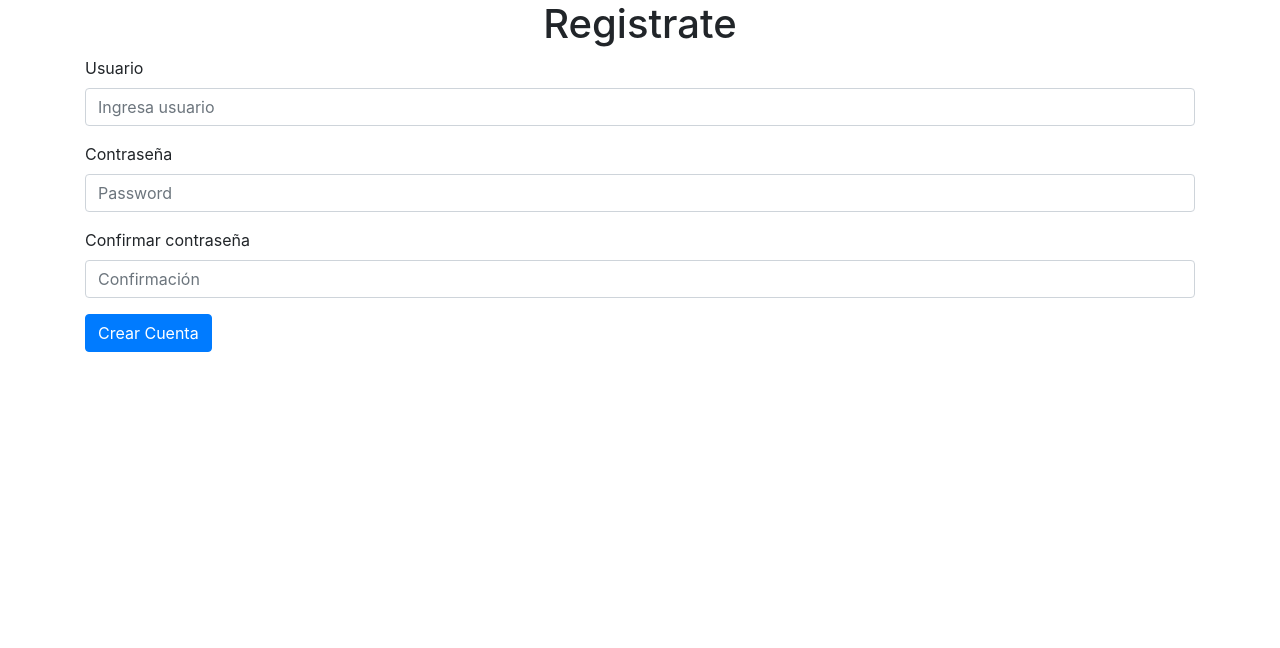
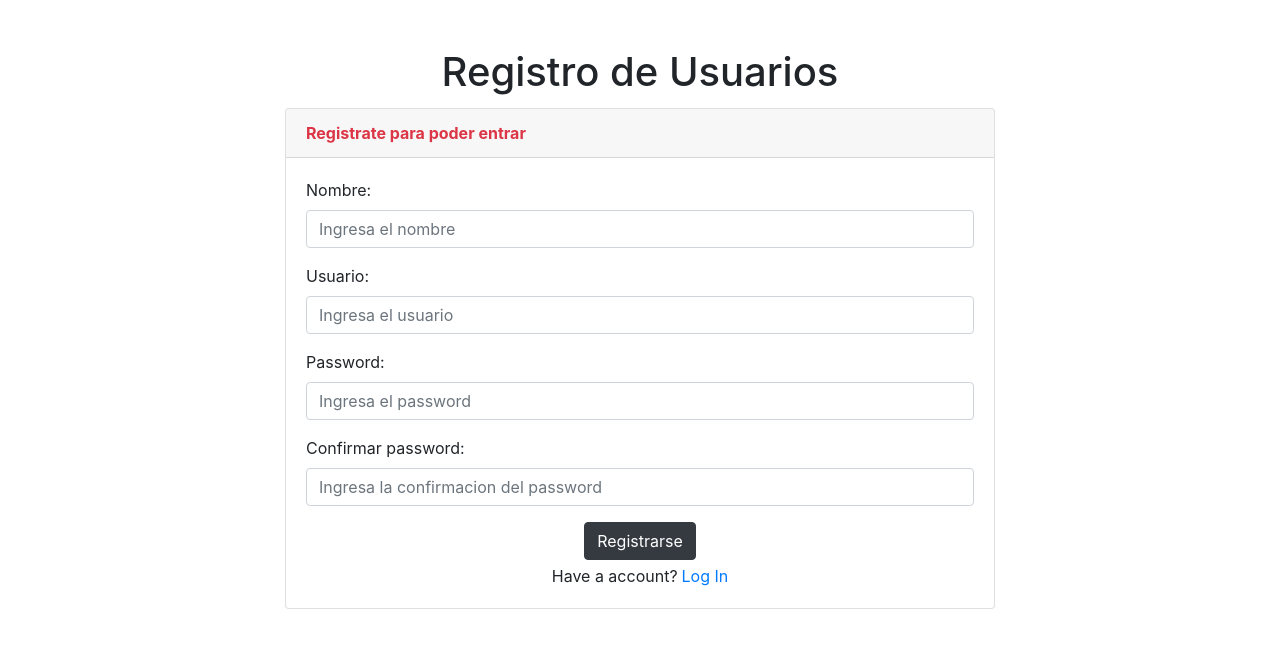
Before and after one commit to jerryespi13/cs50w-project1, a Flask app: page /register in a window 1280 px wide. Shown: the top 648 px of the page. Run offline with Flask 3, Linux system fonts and the light colour scheme; some libraries are stand-ins or nearby versions.

Commit message:
formulario registro terminado a menos que quiera editar algo mas

```diff
--- a/templates/register.html
+++ b/templates/register.html
@@ -3,21 +3,81 @@
 Registro
 {% endblock %}
 {% block main%}
-<h1 class="text-center">Registrate</h1>
-<form action="#" method="post">
-    <div class="form-group">
-        <label for="exampleInputEmail1">Usuario</label>
-        <input type="text" class="form-control" id="usuario"
-            aria-describedby="emailHelp" placeholder="Ingresa usuario">
+
+    <div class="container ">
+        {% with messages = get_flashed_messages() %}
+        {% if messages %}
+        <div class="alert alert-danger alert-dismissible fade show flashes"
+            role="alert">
+            {% for message in messages %}
+            <button type="button" class="close" data-dismiss="alert"
+                aria-label="Close">
+                <span aria-hidden="true">&times;</span>
+            </button>
+            <strong>{{ message }}</strong>
+            {% endfor %}
+        </div>
+        {% endif %}
+        {% endwith %}
+        <script>
+        $(".alert").alert();
+    </script>
+        <h1 class="text-center pt-5 pb-1">Registro de Usuarios</h1>
+        <div class="row">
+            <div class="col-xl-8 col-lg-8 col-md-11 col-sm-12 mx-auto">
+                <div class="card">
+                    <div class="card-header text-danger font-weight-bold">
+                        Registrate para poder entrar
+                    </div>
+                    <div class="card-body">
+                        <form method="POST" action="/register">
+
+                            <div class="mb-3">
+                                <label for="name" class="form-label">Nombre:</label>
+                                <input type="text" autocomplete="off"
+                                    class="form-control" name="name" id="name"
+                                    placeholder="Ingresa el nombre">
+                            </div>
+
+                            <div class="mb-3">
+                                <label for="username" class="form-label">Usuario:</label>
+                                <input type="text" autocomplete="off"
+                                    class="form-control" name="username"
+                                    id="username"
+                                    placeholder="Ingresa el usuario">
+                            </div>
+
+                            <div class="mb-3">
+                                <label for="password" class="form-label">Password:</label>
+                                <input type="password" autocomplete="off"
+                                    class="form-control" name="password"
+                                    id="password"
+                                    placeholder="Ingresa el password">
+                            </div>
+
+                            <div class="mb-3">
+                                <label for="confirmar_password"
+                                    class="form-label">Confirmar password:</label>
+                                <input type="password" class="form-control"
+                                    autocomplete="off" name="confirmation"
+                                    id="confirmartion"
+                                    placeholder="Ingresa la confirmacion del password">
+                            </div>
+
+                            <div class="boton d-flex justify-content-center">
+                                <button type="submit" name="registrarse"
+                                class="btn btn-dark"><i
+                                    class="bi bi-person-bounding-box"></i>
+                                Registrarse</button>
+                            </div>
+
+                        </form>
+                        <span class="d-flex justify-content-center pt-1">Have a account? <a class="pl-1" href="/login" id="login"> Log In</a></span>
+                    </div>
+                </div>
+            </div>
+        </div>
+
     </div>
-    <div class="form-group">
-        <label for="contraseña">Contraseña</label>
-        <input type="password" class="form-control" id="contraseña" placeholder="Password">
-    </div>
-    <div class="form-group">
-        <label for="confirmation">Confirmar contraseña</label>
-        <input type="password" class="form-control" id="confirmation" placeholder="Confirmación">
-    </div>
-    <button type="submit" class="btn btn-primary">Crear Cuenta</button>
-</form>
+
 {% endblock %}
```
